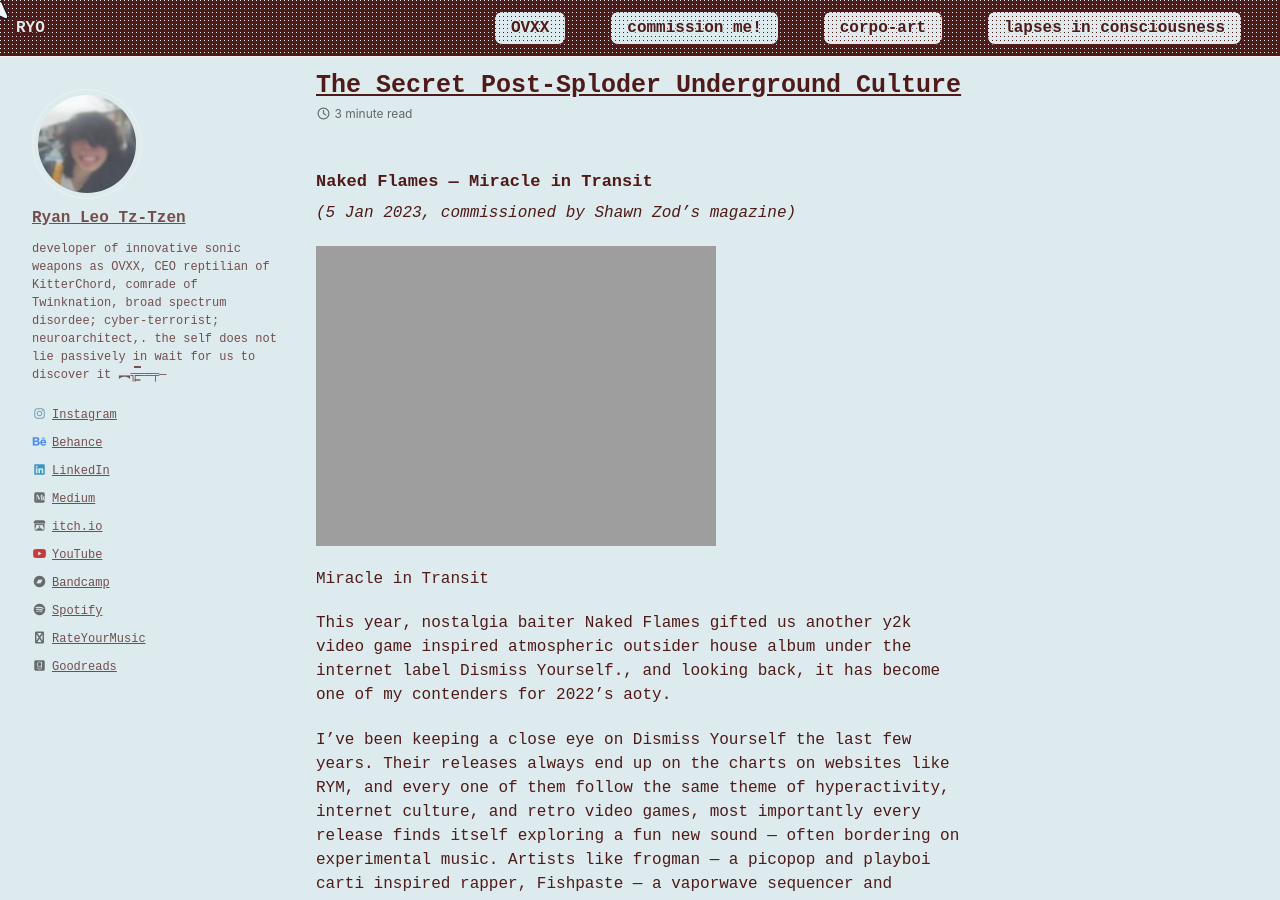
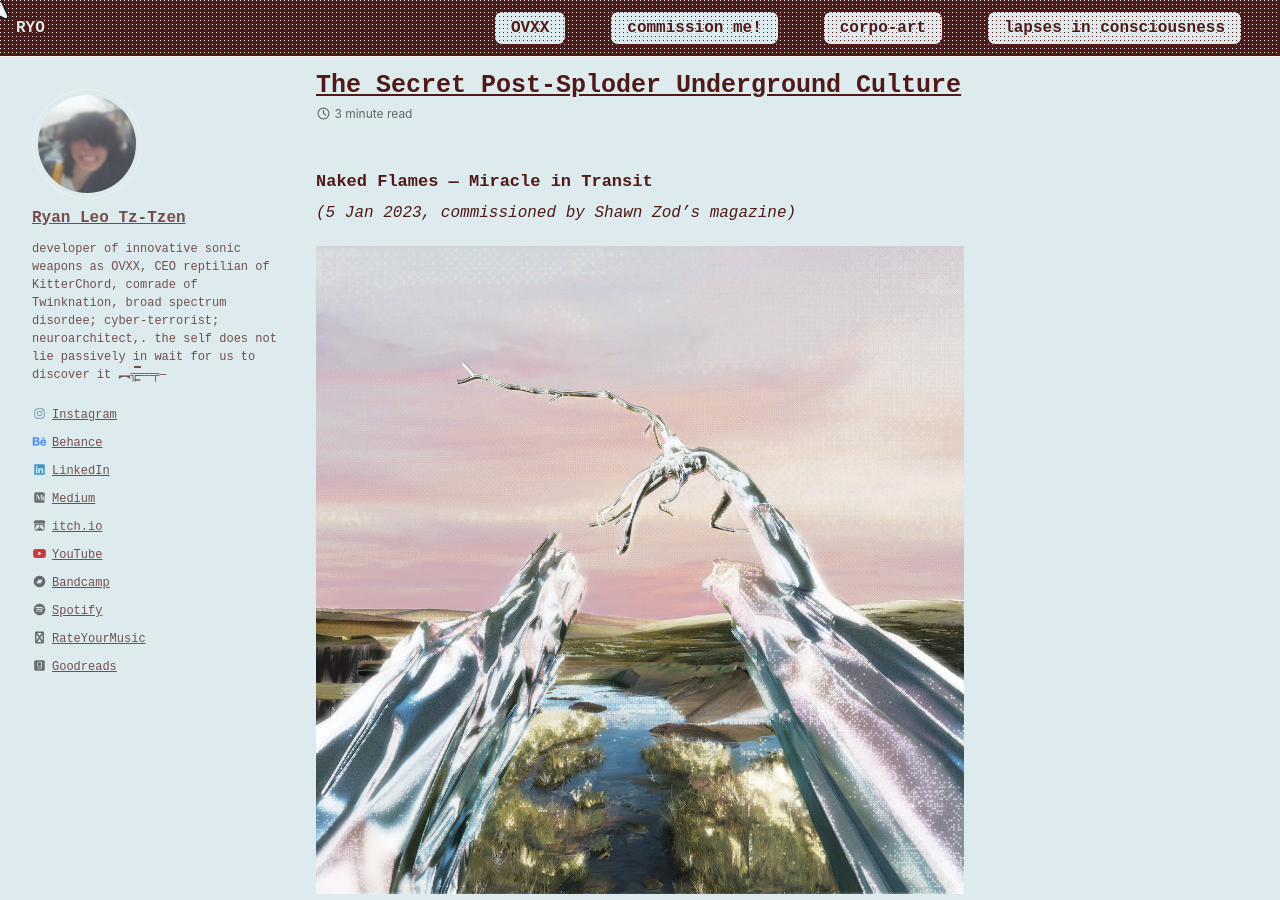
Before and after one commit to cryotato/cryotato.github.io, a Jekyll site: the page built from _posts/2023-10-03-the-secret-post-sploder-underground-culture-e37801e8c5fb.md, in a window 1280 px wide and 900 px high. Built offline with Jekyll 4.4.1, drawn with Linux system fonts in a browser that asks for light colours; cached includes are drawn as plain includes.

Commit message:
oh, the underscrores were coded as *

```diff
--- a/_posts/2023-10-03-the-secret-post-sploder-underground-culture-e37801e8c5fb.md
+++ b/_posts/2023-10-03-the-secret-post-sploder-underground-culture-e37801e8c5fb.md
@@ -6,14 +6,14 @@ categories: [""]
 tags: ["music"]
 description: "Naked Flames — Miracle in Transit"
 image:
-  path: /assets/images/0*2CAN0oSpdU68QGMm.jpg
+  path: /assets/images/0_2CAN0oSpdU68QGMm.jpg
 ---
 #### Naked Flames — Miracle in Transit
 
 _\(5 Jan 2023, commissioned by Shawn Zod’s magazine\)_
 
 
-![Miracle in Transit](/assets/images/0*2CAN0oSpdU68QGMm.jpg)
+![Miracle in Transit](/assets/images/0_2CAN0oSpdU68QGMm.jpg)
 
 Miracle in Transit
 
```
